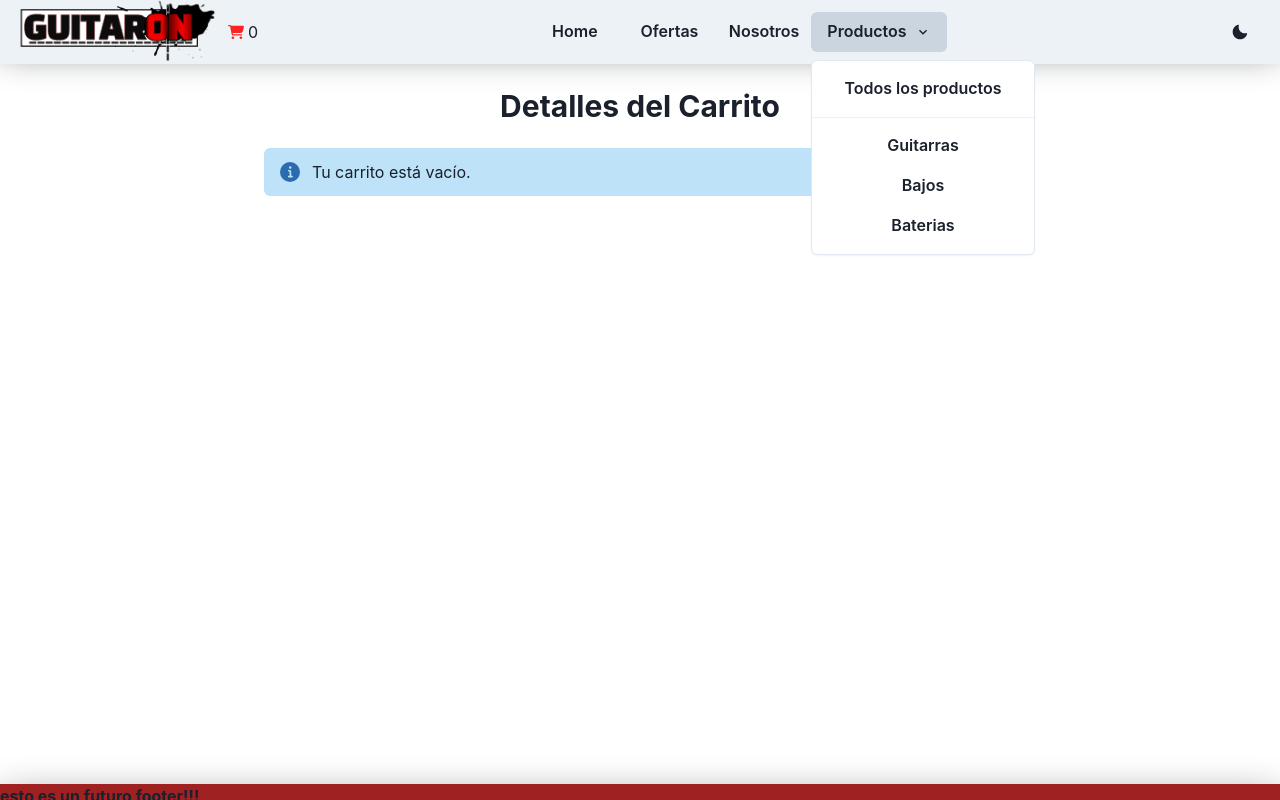
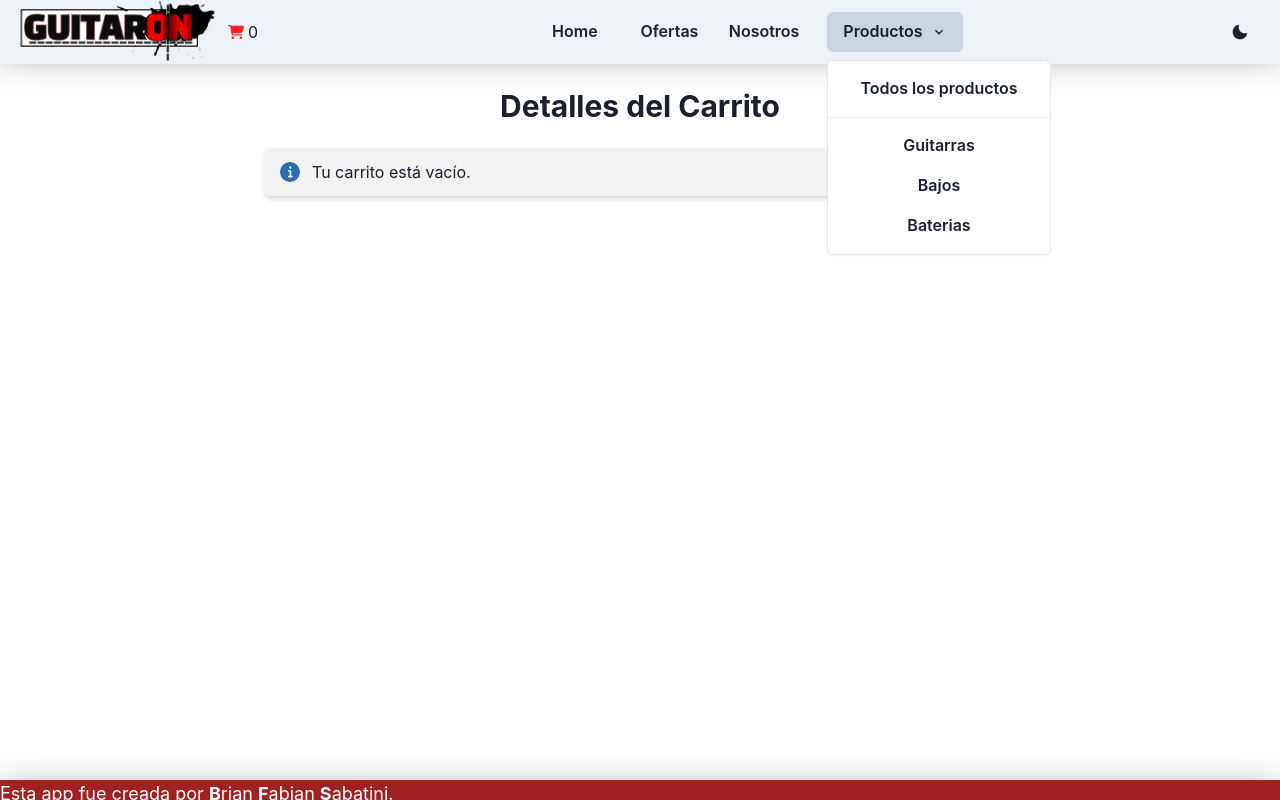
Before and after one commit to N3u7r0/guitarOn, a React (Vite) app: page /checkout in a window 1280 px wide. Both pictures are taken after a click on the button "Productos". Built offline with nearby package versions, Linux system fonts and the light colour scheme.

Commit message:
EntregaFinal Brian Sabatini, coder 60030

```diff
--- a/src/components/Cart/Cart.jsx
+++ b/src/components/Cart/Cart.jsx
@@ -13,6 +13,7 @@ import {
   Alert,
   AlertIcon,
   IconButton,
+  Button,
 } from "@chakra-ui/react";
 import { DeleteIcon, AddIcon, MinusIcon } from "@chakra-ui/icons";
 import { Link } from "react-router-dom";
@@ -21,7 +22,7 @@ export const Cart = () => {
   const { stateCartWidget, addItem, removeItem, deleteItem } =
     useContext(CartContext);
   const total = stateCartWidget.reduce(
-    (acc, item) => acc + item.price * item.count,
+    (acc, item) => acc + item.precio * item.count,
     0
   );
 
@@ -36,7 +37,13 @@ export const Cart = () => {
       </Heading>
 
       {stateCartWidget.length === 0 ? (
-        <Alert status="info" borderRadius="md">
+        <Alert
+          status="info"
+          borderRadius="md"
+          backgroundColor={"rgba(0, 0, 0, 0.05)"}
+          _hover={{ backgroundColor: "rgba(80, 000, 000, 0.12)" }}
+          boxShadow={"1px 3px 5px rgba(0, 0, 0, 0.15) "}
+        >
           <AlertIcon />
           Tu carrito está vacío.
         </Alert>
@@ -50,6 +57,8 @@ export const Cart = () => {
               borderRadius="md"
               alignItems="center"
               boxShadow="sm"
+              backgroundColor={"rgba(0, 0, 0, 0.05)"}
+              _hover={{ backgroundColor: "rgba(80, 000, 000, 0.12)" }}
             >
               <Image
                 src={item.image}
@@ -104,11 +113,20 @@ export const Cart = () => {
           ))}
           <Divider />
           <Flex alignItems="center">
-            <Text fontSize="2xl" fontWeight="bold">
-              Total: ${total.toFixed(2)}
+            <Text fontSize="2xl" fontWeight="bold" display={"flex"}>
+              Total: $ <Text color={"red.500"}>{total.toFixed(2)}</Text>
             </Text>
             <Spacer />
-            <Link to="/pagar">Continuar al pago</Link>
+            <Link to="/pagar">
+              <Button
+                _hover={{
+                  backgroundColor: "rgba(200, 000, 000, 0.85)",
+                  color: "white",
+                }}
+              >
+                Continuar al pago
+              </Button>
+            </Link>
           </Flex>
         </VStack>
       )}
--- a/src/components/Footer/Footer.jsx
+++ b/src/components/Footer/Footer.jsx
@@ -1,21 +1,18 @@
-import { Box, useColorModeValue } from "@chakra-ui/react";
+import { Box, useColorModeValue,Text } from "@chakra-ui/react";
 
 export const Footer = () => {
   return (
-    <footer>
     <Box
+      itemType="footer"
       bg={useColorModeValue("gray.100", "gray.900")}
       position={"fixed"}
       bottom={"0"}
       width={"100%"}
-        height={"2vh"}
+      height={"2.5vh"}
       backgroundColor={"rgba(145, 0, 0, 0.87)"}
       boxShadow={"0px 20px 40px"}
     >
-        <h1>
-          <strong>esto es un futuro footer!!!</strong>
-        </h1>
+      <Text itemType="h3" color={"white"} fontSize={"large"}>Esta app fue creada por <b>B</b>rian <b>F</b>abian <b>S</b>abatini.</Text>
     </Box>
-    </footer>
   );
 };
--- a/src/components/ItemDetailContainer/ItemDetailContainer.jsx
+++ b/src/components/ItemDetailContainer/ItemDetailContainer.jsx
@@ -13,6 +13,7 @@ import imgDefault from "../../assets/images/imgDefault.jpg";
 import { Spin } from "../Spin";
 import { useState, useEffect, useContext } from "react";
 import { CartContext } from "../../context";
+import "./style.css";
 
 export const ItemDetailContainer = ({ product, loading }) => {
   //logica de los botones que conec tan con el carrito.
@@ -62,7 +63,11 @@ export const ItemDetailContainer = ({ product, loading }) => {
           />
 
           <Stack>
-            <CardBody margin={"0.5rem"} padding={"0px"}>
+            <CardBody
+              margin={"0.5rem"}
+              padding={"0px"}
+              className="cartDetailContainer"
+            >
               <Heading size="lg">{product.marca}</Heading>
               <Heading size="xl">{product.modelo}</Heading>
               <Heading size="m">Color: {product.color}</Heading>
@@ -112,7 +117,7 @@ export const ItemDetailContainer = ({ product, loading }) => {
                     backgroundColor={"rgba(165, 15, 15, 0.87)"}
                     _hover={{ backgroundColor: "rgba(255, 15, 15, 0.87)" }}
                     onClick={() => {
-                      addItem(product,count);
+                      addItem(product, count);
 
                       setCount(0);
                     }}
--- /dev/null
+++ b/src/components/ItemDetailContainer/style.css
@@ -0,0 +1,3 @@
+.cartDetailContainer{
+    color: rgb(251, 251, 251);
+}
--- a/src/components/NavBar/NavBar.jsx
+++ b/src/components/NavBar/NavBar.jsx
@@ -51,38 +51,104 @@ export function NavBar() {
 
           <Menu>
             <Flex>
-              <Grid templateColumns={"repeat(3, 1fr)"}>
-                <MenuItem justifyContent={"center"} as={Button} >
-                  <Link to={"./"}> Home</Link>
+              <Grid templateColumns={"repeat(3, 1fr)"} margin={"0 1rem"}>
+                <Link to={"./"}>
+                  <MenuItem
+                    justifyContent={"center"}
+                    as={Button}
+                    _hover={{
+                      backgroundColor: "rgba(200, 000, 000, 0.85)",
+                      color: "white",
+                    }}
+                  >
+                    Home
                   </MenuItem>
-                <MenuItem justifyContent={"center"} as={Button}>
-                  <Link to={"./ofertas"}>Ofertas</Link>
+                </Link>
+
+                <Link to={"./ofertas"}>
+                  <MenuItem
+                    justifyContent={"center"}
+                    as={Button}
+                    _hover={{
+                      backgroundColor: "rgba(200, 000, 000, 0.85)",
+                      color: "white",
+                    }}
+                  >
+                    Ofertas
                   </MenuItem>
-                <MenuItem justifyContent={"center"} as={Button}>
-                  <Link to={"./nosotros"}>Nosotros</Link>
+                </Link>
+
+                <Link to={"./nosotros"}>
+                  <MenuItem
+                    justifyContent={"center"}
+                    as={Button}
+                    _hover={{
+                      backgroundColor: "rgba(200, 000, 000, 0.85)",
+                      color: "white",
+                    }}
+                  >
+                    Nosotros
                   </MenuItem>
+                </Link>
               </Grid>
               <Flex>
                 <MenuGroup>
-                  <MenuButton as={Button} rightIcon={<ChevronDownIcon />}>
+                  <MenuButton
+                    as={Button}
+                    _hover={{
+                      backgroundColor: "rgba(200, 000, 000, 0.85)",
+                      color: "white",
+                    }}
+                    rightIcon={<ChevronDownIcon />}
+                  >
                     Productos
                   </MenuButton>
                   <MenuList>
-                    <MenuItem as={Button}>
                     <Link to={"/category/todosLosProductos"}>
+                      <MenuItem
+                        as={Button}
+                        _hover={{
+                          backgroundColor: "rgba(200, 000, 000, 0.85)",
+                          color: "white",
+                        }}
+                      >
                         Todos los productos
+                      </MenuItem>
                     </Link>
+                    <MenuDivider />
+                    <Link to={"./category/guitarra"}>
+                      <MenuItem
+                        as={Button}
+                        _hover={{
+                          backgroundColor: "rgba(200, 000, 000, 0.85)",
+                          color: "white",
+                        }}
+                      >
+                        Guitarras
                       </MenuItem>
-                    <MenuDivider />
-                    <MenuItem as={Button}>
-                      <Link to={"./category/guitarra"}>Guitarras</Link>
+                    </Link>
+                    <Link to={"./category/bajo"}>
+                      <MenuItem
+                        as={Button}
+                        _hover={{
+                          backgroundColor: "rgba(200, 000, 000, 0.85)",
+                          color: "white",
+                        }}
+                      >
+                        Bajos
                       </MenuItem>
-                    <MenuItem as={Button}>
-                      <Link to={"./category/bajo"}>Bajos</Link>
+                    </Link>
+                    <Link to={"./category/bateria"}>
+                      <MenuItem
+                        as={Button}
+                        _hover={{
+                          backgroundColor: "rgba(200, 000, 000, 0.85)",
+                          color: "white",
+                        }}
+                      >
+                        Baterias
                       </MenuItem>
-                    <MenuItem as={Button}>
-                      <Link to={"./category/bateria"}>Baterias</Link>
-                    </MenuItem>
+                    </Link>
                   </MenuList>
                 </MenuGroup>
               </Flex>
```
Lines whose indentation alone changed are shown as unchanged.
